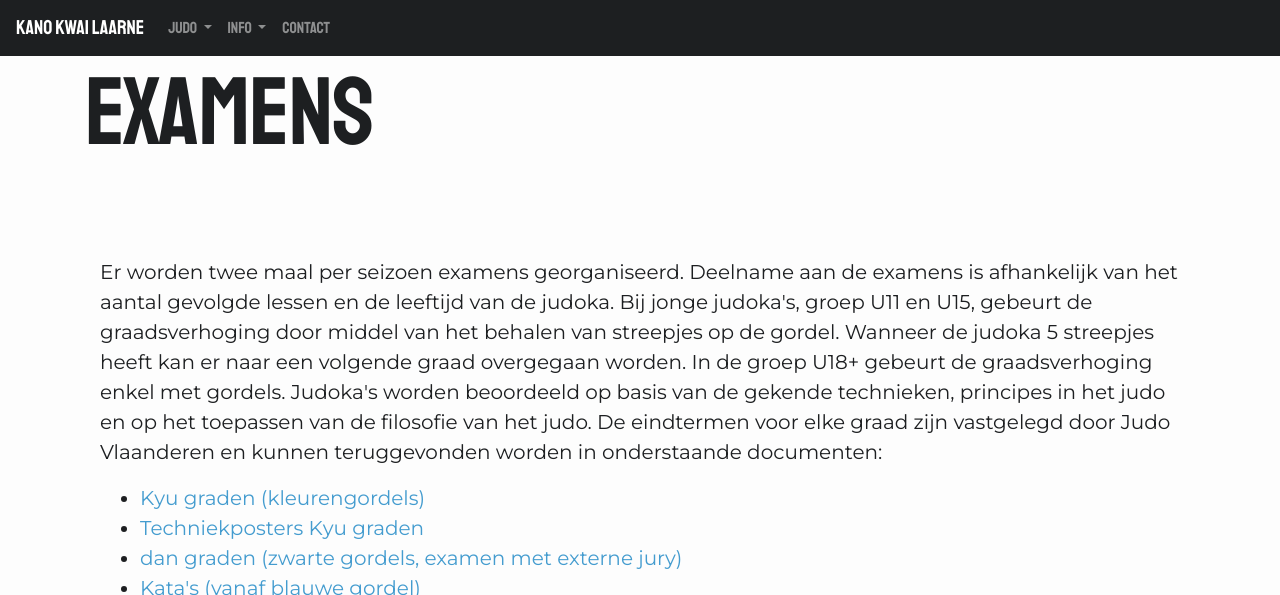
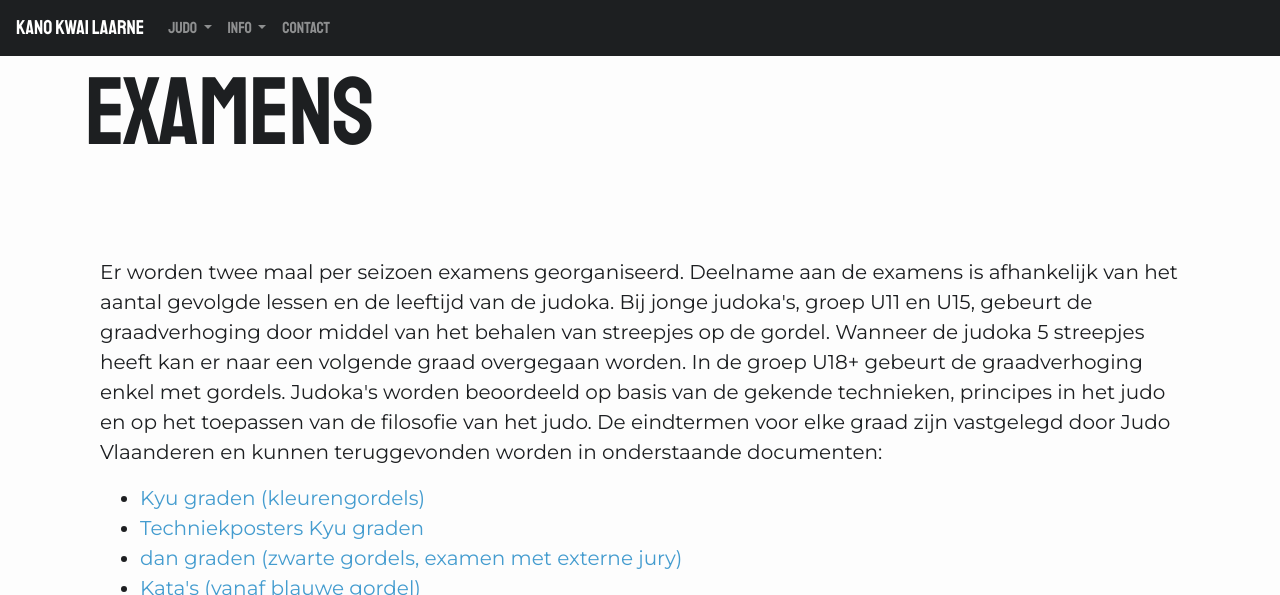
Before and after one commit to Jorick/Kano-Kwai-Laarne, a Jekyll site: the page built from judo.html, in a window 1280 px wide and 900 px high, scrolled down 2051 px, cut to the strip 0-595 px from the top of the window. Built offline with Jekyll 4.4.1, drawn with Linux system fonts in a browser that asks for light colours; some web fonts are replaced.

Commit message:
20220320

```diff
--- a/judo.html
+++ b/judo.html
@@ -80,8 +80,8 @@ permalink: /judo
         <p class="lead">
           Er worden twee maal per seizoen examens georganiseerd. Deelname aan de examens is afhankelijk van het
           aantal gevolgde lessen en de leeftijd van de judoka. Bij jonge judoka's, groep U11 en U15, gebeurt de
-          graadsverhoging door middel van het behalen van streepjes op de gordel. Wanneer de judoka 5 streepjes
-          heeft kan er naar een volgende graad overgegaan worden. In de groep U18+ gebeurt de graadsverhoging enkel
+          graadverhoging door middel van het behalen van streepjes op de gordel. Wanneer de judoka 5 streepjes
+          heeft kan er naar een volgende graad overgegaan worden. In de groep U18+ gebeurt de graadverhoging enkel
           met gordels. Judoka's worden beoordeeld op basis van de gekende technieken, principes in het judo en op
           het toepassen van de filosofie van het judo. De eindtermen voor elke graad zijn vastgelegd door Judo Vlaanderen
           en kunnen teruggevonden worden in onderstaande documenten:
```
Also changed, not shown: Gemfile.lock, 2 other files.
